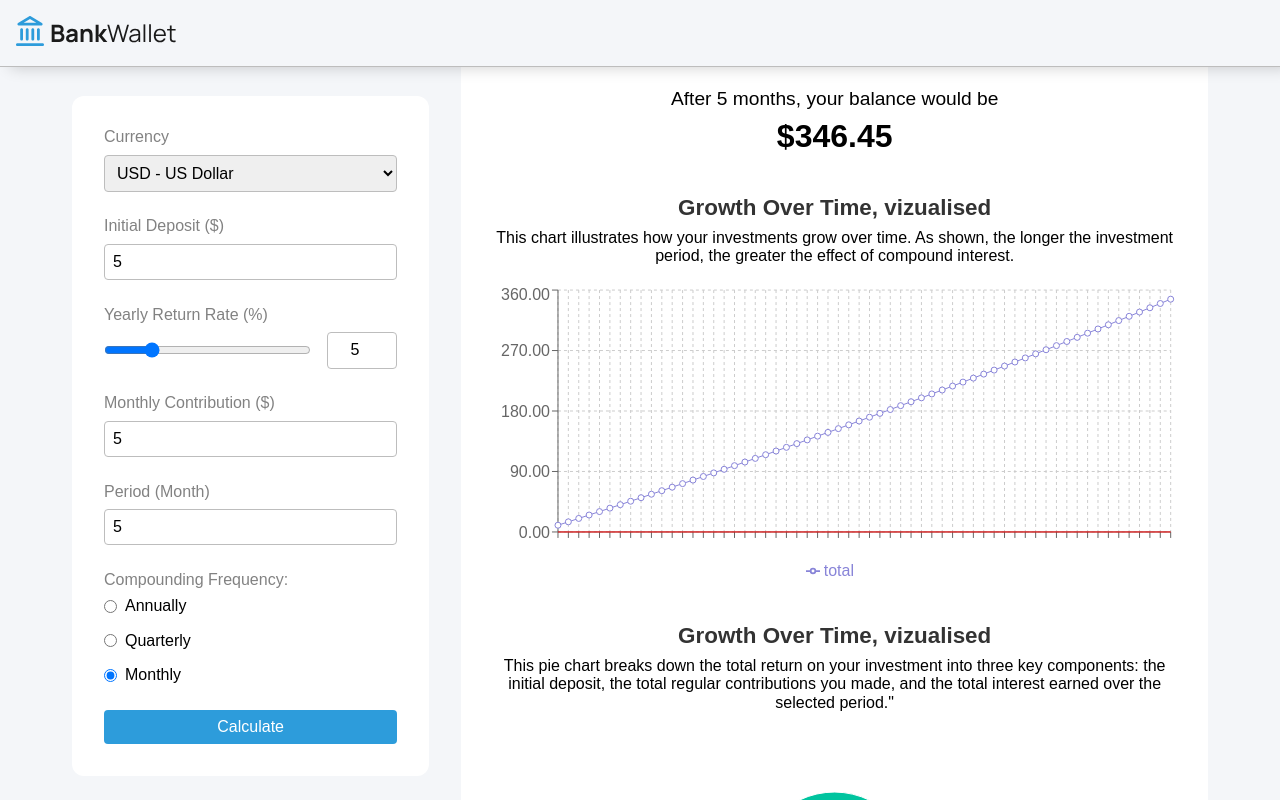
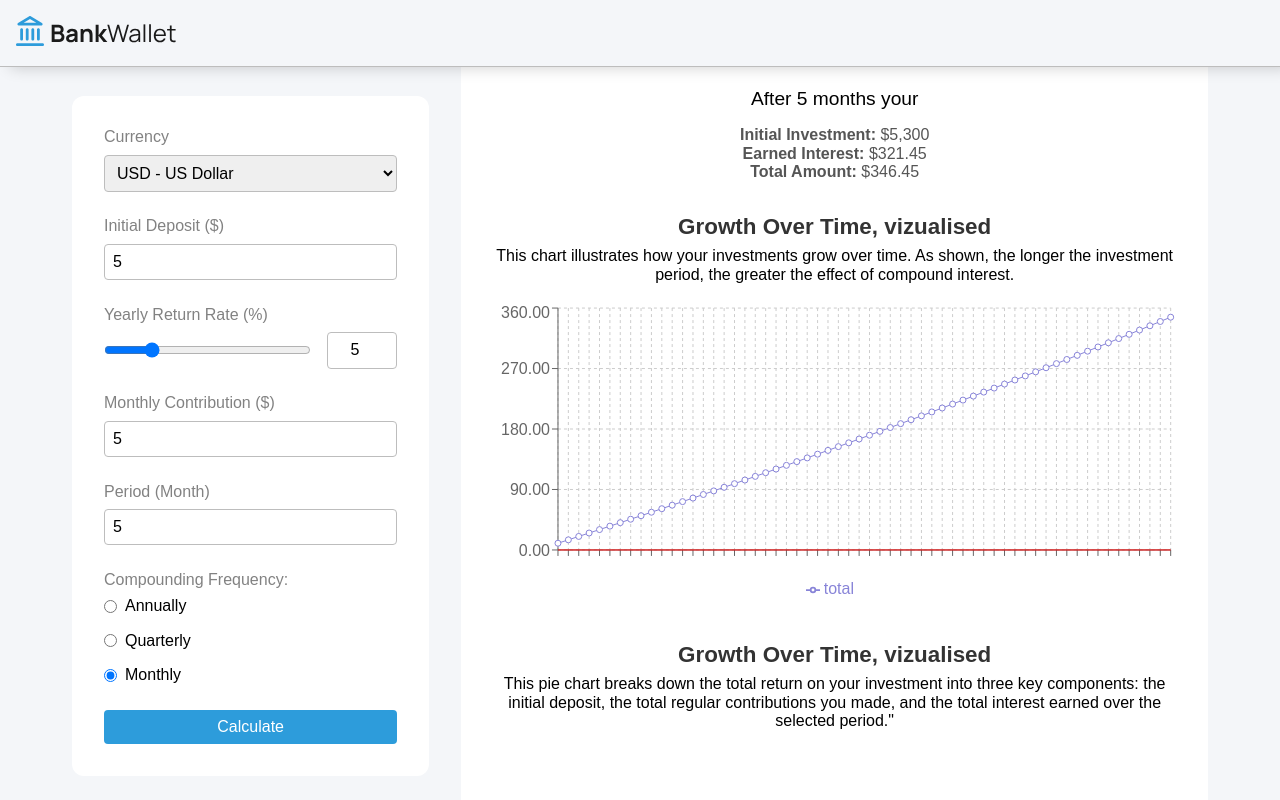
Before and after one commit to JMilan92/compound-calculator, a React (Create React App) app: page / in a window 1280 px wide. Both pictures are taken after typing "5", "5", "5" into the empty fields and a click on the button "Calculate". Shown: the part 192-992 px from the top of the page. Built offline with nearby package versions, Linux system fonts and the light colour scheme.

Commit message:
feat(calculator): add number formating, styling for layout

```diff
--- a/src/components/calculator/CalculatorResult.js
+++ b/src/components/calculator/CalculatorResult.js
@@ -3,18 +3,27 @@ import { styled } from "styled-components";
 import { getFrequencyLabel } from "utils/helper";
 
 const ResultStyle = styled.div`
-
   text-align: center;
   margin-bottom: 2rem;
 
   & > p {
-        margin-bottom: .5rem;
+    margin-bottom: 0.5rem;
     font-size: 1.2rem;
   }
 
   & .amount {
     font-weight: 600;
     font-size: 2rem;
+  }
+
+  & .breakdown {
+    margin-top: 1rem;
+    font-size: 1rem;
+    color: #555;
+  }
+
+  & .label {
+    font-weight: 600;
   }
 `;
 
@@ -24,20 +33,45 @@ const CalculatorResult = ({
   currencySymbols,
   period,
   frequency,
+  monthlyContribution,
+  deposit,
 }) => {
   const frequencyLabel = getFrequencyLabel(frequency, period);
 
   if (result === null) return null;
 
+  // Calculate interest earned
+  const earnedInterest = result - monthlyContribution * period;
+
   return (
     <ResultStyle>
       <p>
-        After {period} {frequencyLabel.toLowerCase()}, your balance would be
+        After {period} {frequencyLabel.toLowerCase()} your
       </p>
-      <p className="amount">
+
+      <div className="breakdown">
+        <p>
+          <span className="label">Initial Investment:</span>{" "}
           {currencySymbols[currency]}
-        {result}
+          {new Intl.NumberFormat().format(
+            deposit + monthlyContribution * 12 * period
+          )}
         </p>
+        <p>
+          <span className="label">Earned Interest:</span>{" "}
+          {currencySymbols[currency]}
+          {new Intl.NumberFormat().format(
+            earnedInterest
+          )}
+        </p>
+        <p>
+          <span className="label">Total Amount:</span>{" "}
+          {currencySymbols[currency]}
+          {new Intl.NumberFormat().format(
+            result
+          )}
+        </p>
+      </div>
     </ResultStyle>
   );
 };
--- a/src/components/calculator/CompoundInterestCalculator.js
+++ b/src/components/calculator/CompoundInterestCalculator.js
@@ -32,7 +32,6 @@ const CompoundInterestCalculatorStyle = styled.div`
     flex-direction: column;
     text-align: center;
     justify-content: center;
-
   }
 `;
 
@@ -100,6 +99,8 @@ const CompoundInterestCalculator = () => {
           result={result}
           currency={currency}
           currencySymbols={currencySymbols}
+          monthlyContribution={monthlyContribution}
+          deposit={deposit}
         />
         <DataVisualization pieData={pieData} lineData={lineData} />
         <DataBreakdown
@@ -109,7 +110,6 @@ const CompoundInterestCalculator = () => {
           frequency={compoundingFrequency}
         />
       </div>
-
     </CompoundInterestCalculatorStyle>
   );
 };
--- a/src/components/calculator/DataBreakdown.js
+++ b/src/components/calculator/DataBreakdown.js
@@ -1,10 +1,16 @@
+import Headline from "components/shared/Headline";
 import React from "react";
 import { styled } from "styled-components";
 import { getFrequencyLabel } from "utils/helper";
 
 const DataBreakdownStyle = styled.div`
-  h3 {
-    margin-bottom: 1rem;
+  h2 {
+    font-size: 1.4rem;
+    margin-bottom: 0.5rem;
+  }
+
+  p {
+    margin-bottom: 1.2rem;
   }
 
   table {
@@ -34,7 +40,8 @@ const DataBreakdown = ({ lineData, frequency, currency, currencySymbols }) => {
   if (!lineData || lineData.length !== 0) {
     return (
       <DataBreakdownStyle>
-        <h3>Investment Breakdown</h3>
+        <Headline as="h2">Investment Breakdown</Headline>
+        <p>Detailed breakdown of your investment showing the monthly contributions, interest earned, and the total balance for each month.</p>
         <table>
           <thead>
             <tr>
@@ -49,13 +56,16 @@ const DataBreakdown = ({ lineData, frequency, currency, currencySymbols }) => {
               <tr key={index}>
                 <td>{entry.label}</td>
                 <td>
-                  {currencySymbols[currency]} {entry.invested.toFixed(2)}
+                  {currencySymbols[currency]}
+                  {new Intl.NumberFormat().format(entry.invested.toFixed(2))}
                 </td>
                 <td>
-                  {currencySymbols[currency]} {entry.interest.toFixed(2)}
+                  {currencySymbols[currency]}
+                  {new Intl.NumberFormat().format(entry.interest.toFixed(2))}
                 </td>
                 <td>
-                  {currencySymbols[currency]} {entry.total.toFixed(2)}
+                  {currencySymbols[currency]}
+                  {new Intl.NumberFormat().format(entry.total.toFixed(2))}
                 </td>
               </tr>
             ))}
```
Lines whose indentation alone changed are shown as unchanged.
